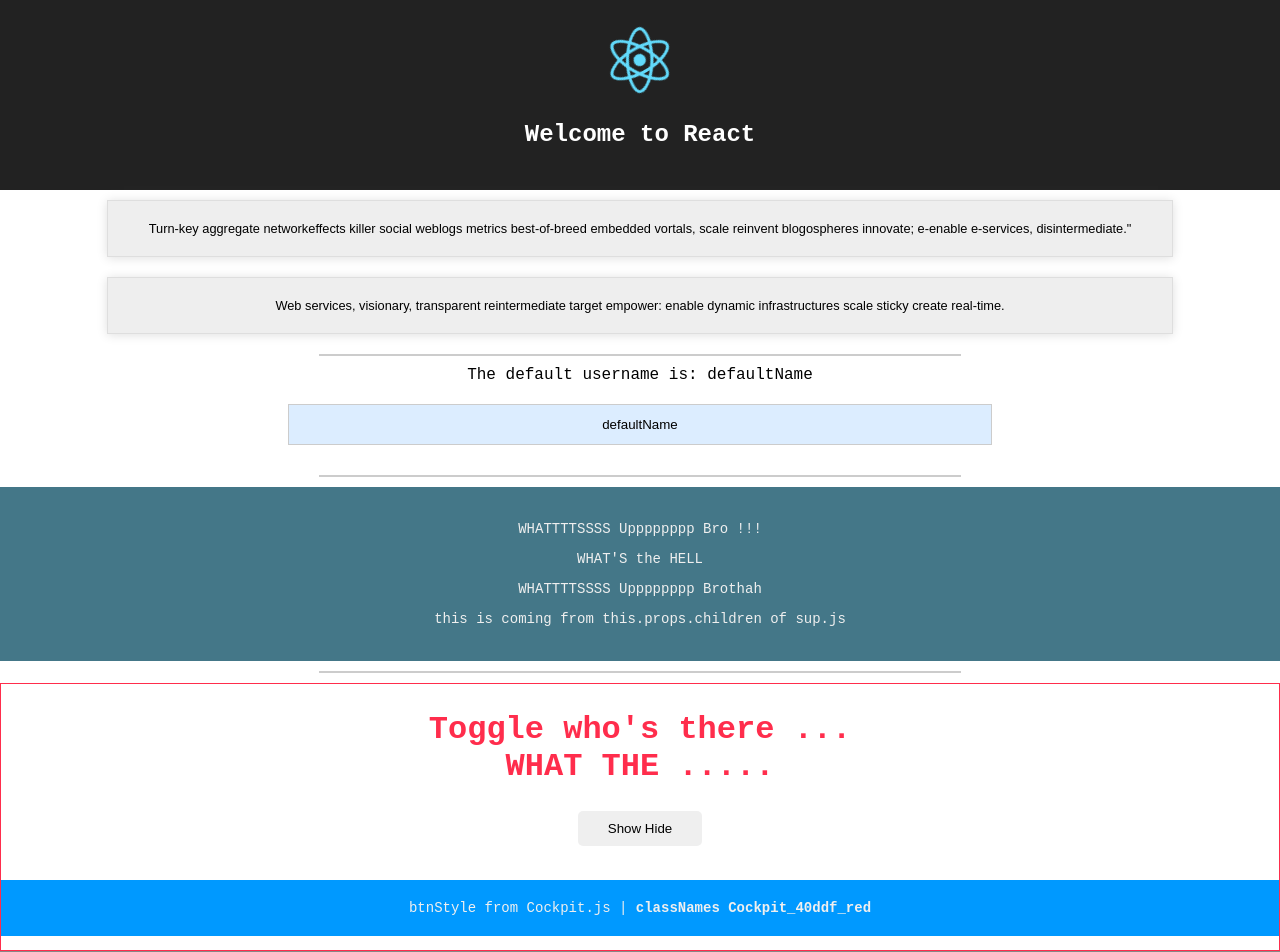
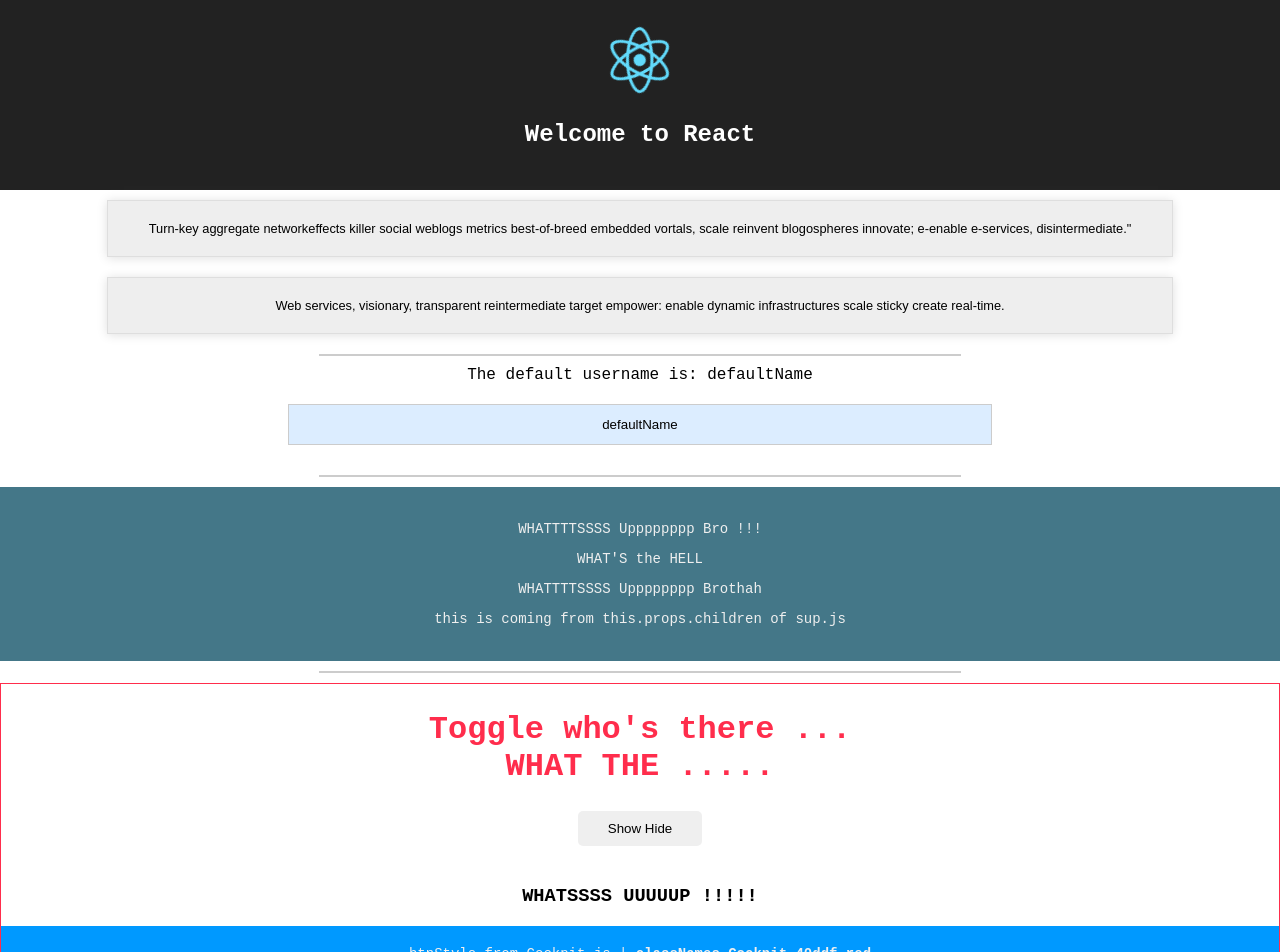
Before and after one commit to ural/react-udemy, a React app: page / in a window 1280 px wide. Shown: the top 952 px of the page. Built offline with nearby package versions, Linux system fonts and the light colour scheme.

Commit message:
passing props to 'super' inside constructor

```diff
--- a/src/components/Cockpit/Cockpit.js
+++ b/src/components/Cockpit/Cockpit.js
@@ -38,6 +38,7 @@ const cockpit = (props) => {
         onClick={props.clicked}>
         Show Hide
       </button>
+      <h3>{props.appTitle}</h3>
       <p style={btnStyle}>btnStyle from Cockpit.js | <strong>classNames {classNames} </strong></p>
     </div>
   );
--- a/src/containers/App.js
+++ b/src/containers/App.js
@@ -126,6 +126,7 @@ class App extends Component {
           <Cock showPersons={this.state.showPersons}
                    persons={this.state.persons}
                    clicked={this.togglePersonHandler}
+                   appTitle={this.props.title}
           />
           {/* END toggle Persons*/}
 
--- a/src/index.js
+++ b/src/index.js
@@ -4,5 +4,5 @@ import './index.css';
 import App from './containers/App';
 import registerServiceWorker from './registerServiceWorker';
 
-ReactDOM.render(<App />, document.getElementById('root'));
+ReactDOM.render(<App title="WHATSSSS UUUUUP !!!!!" />, document.getElementById('root'));
 registerServiceWorker();
```
